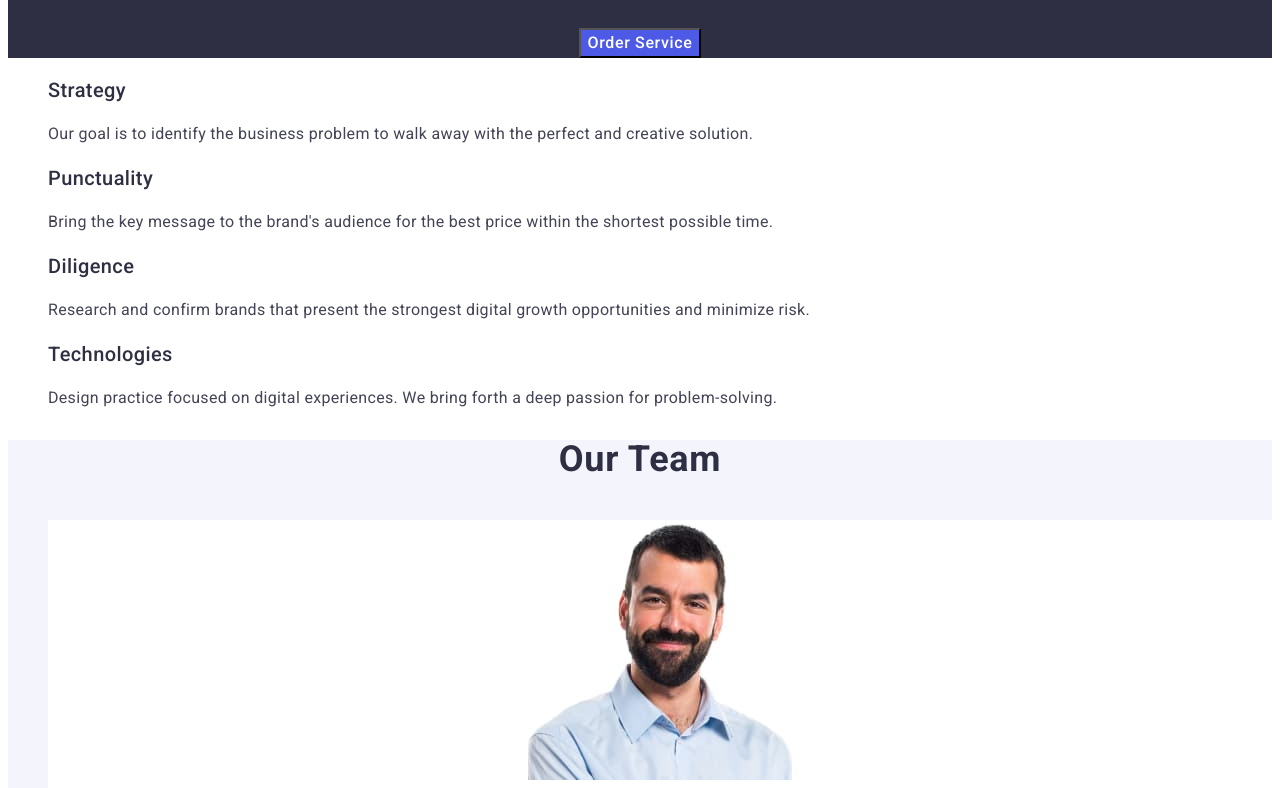
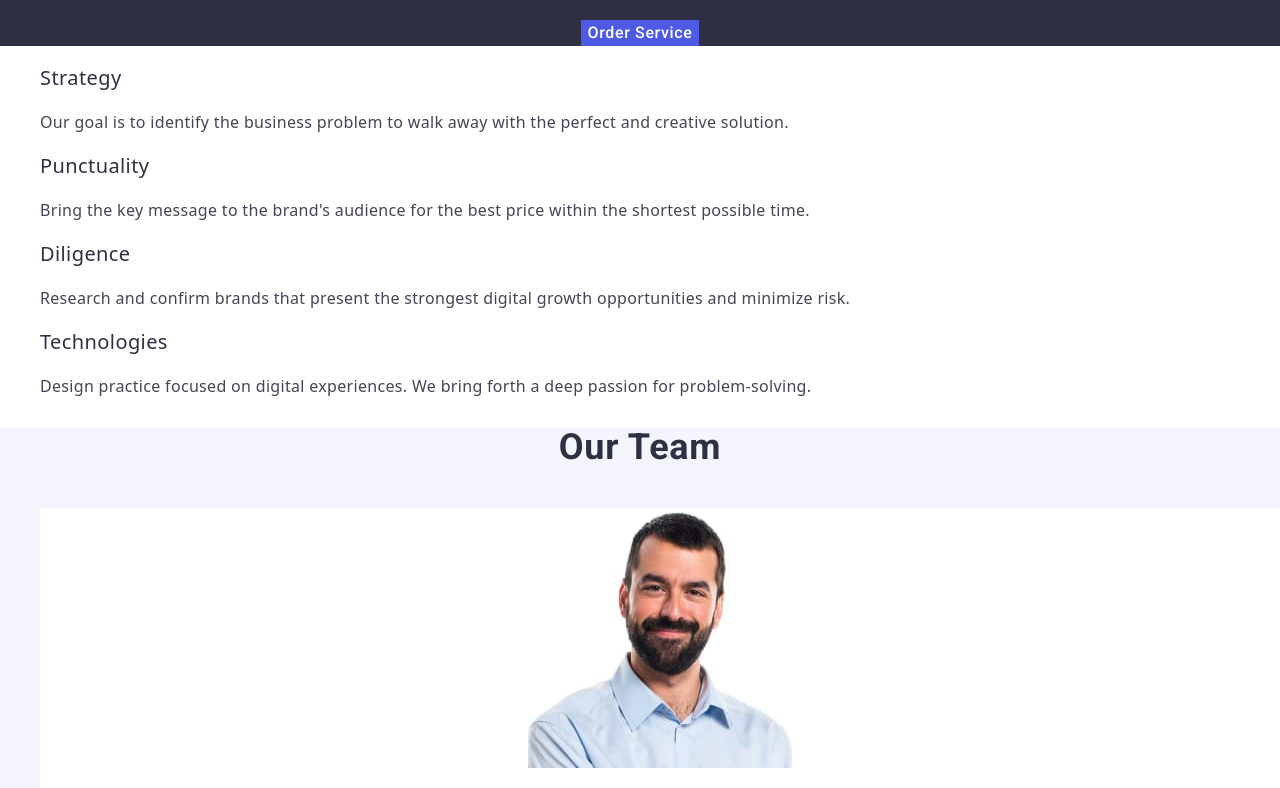
Before and after one commit to Maxiduck23/goit-markup-hw-01, a plain HTML site: page index.html in a window 1280 px wide. Shown: the part 306-1094 px from the top of the page. Drawn offline with nearby package versions, Linux system fonts and the light colour scheme.

Commit message:
button-text

```diff
--- a/css/styles.css
+++ b/css/styles.css
@@ -75,14 +75,22 @@ ul {
     letter-spacing: 0.04em;
     color: #ffffff;
     cursor: pointer;
+    border: none;
+    transition: background-color 0.3s ease;
+}
 
-}
-.button-text:hover, .button-text:focus {
+.button-text:hover, .button-text:focus-visible {
     background-color: #404BBF;
 }
-.service-wrap {
-    margin-bottom: 20px;
+
+.button-text:focus {
+    outline: none;
 }
+
+.button-text:active {
+    background-color: #4D5AE5;
+}
+
 .service-title {
     font-weight: 500;
     font-size: 20px;
--- a/index.html
+++ b/index.html
@@ -8,7 +8,9 @@
   <link rel="preconnect" href="https://fonts.googleapis.com">
   <link rel="preconnect" href="https://fonts.gstatic.com" crossorigin>
   <link href="https://fonts.googleapis.com/css2?family=Roboto:wght@400;500;700&family=Raleway:wght@700&display=swap" rel="stylesheet">
+  <link rel="stylesheet" href="https://cdnjs.cloudflare.com/ajax/libs/modern-normalize/3.0.1/modern-normalize.min.css" integrity="sha512-q6WgHqiHlKyOqslT/lgBgodhd03Wp4BEqKeW6nNtlOY4quzyG3VoQKFrieaCeSnuVseNKRGpGeDU3qPmabCANg==" crossorigin="anonymous" referrerpolicy="no-referrer" />
 </head>
+
 
 <body>
   <header>
```
